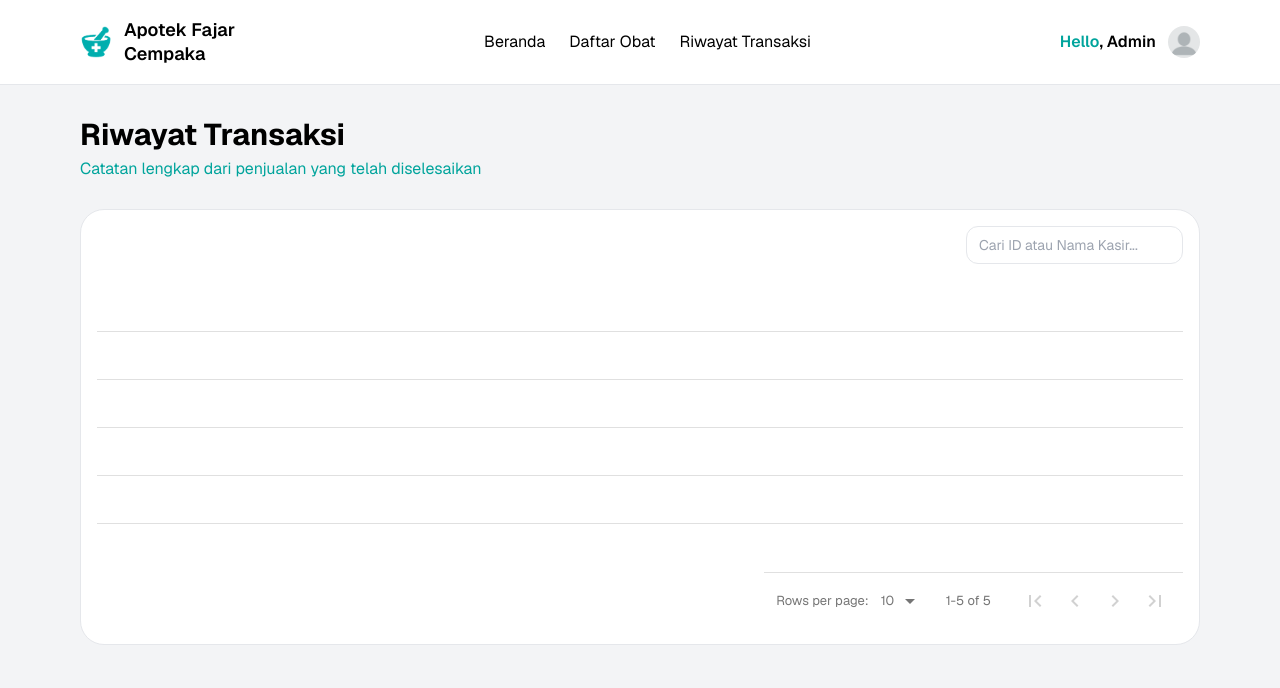
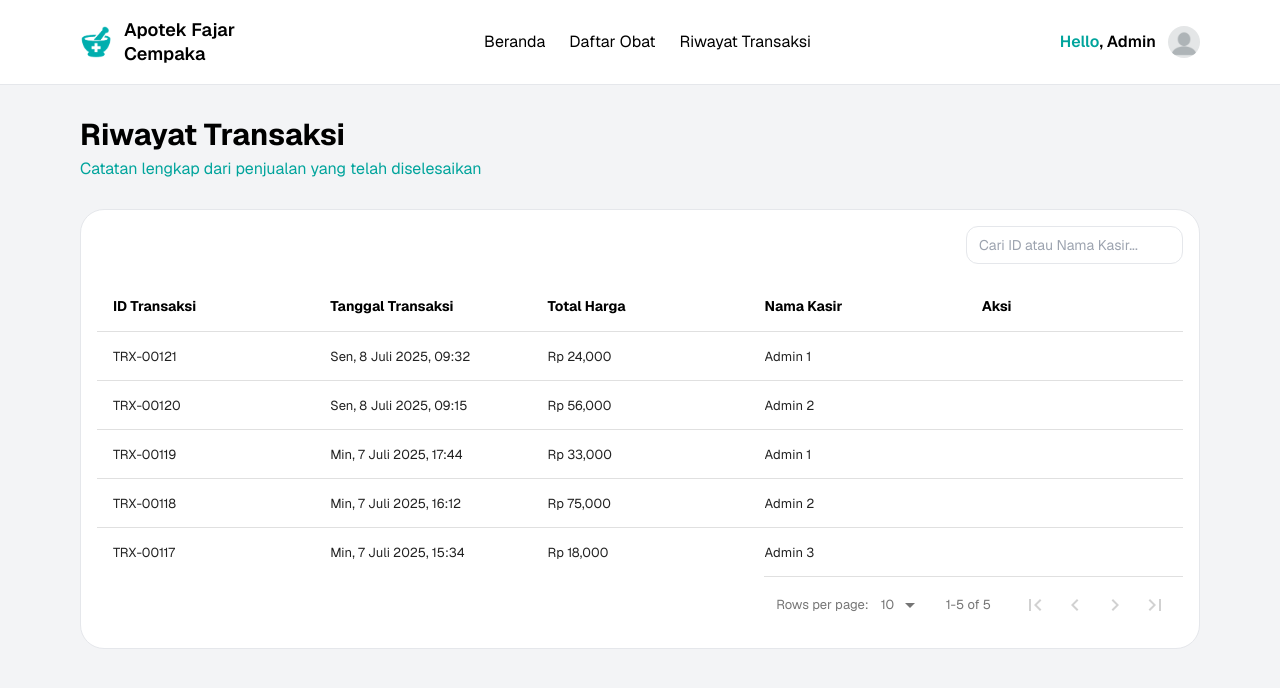
Before and after one commit to FaishalHilmi/antibiotic-sales-forecast, a Next.js app: page /pos/history in a window 1280 px wide. Shown: the top 688 px of the page. Built offline with nearby package versions, Linux system fonts and the light colour scheme.

Commit message:
chore: deleted data transaction

```diff
--- a/app/pos/history/page.tsx
+++ b/app/pos/history/page.tsx
@@ -3,7 +3,7 @@
 import React, { useState } from "react";
 import dynamic from "next/dynamic";
 import { transactions } from "@/data/transaction";
-import { transactionColumns } from "@/column/pos/transactionColumn";
+import { transactionColumn } from "@/column/pos/transactionColumn";
 
 // Import DataTable secara dinamis (SSR disabled)
 const DataTable = dynamic(() => import("react-data-table-component"), {
@@ -12,30 +12,6 @@ const DataTable = dynamic(() => import("react-data-table-component"), {
 
 export default function History() {
   const [search, setSearch] = useState("");
-
-  // const data = [
-  //   {
-  //     id: 1,
-  //     transactionId: "AB13132",
-  //     transactionDate: "Sabtu, 19 Maret 2025",
-  //     totalPrice: 50000,
-  //     cashierName: "Admin 1",
-  //   },
-  //   {
-  //     id: 2,
-  //     transactionId: "AB13133",
-  //     transactionDate: "Minggu, 20 Maret 2025",
-  //     totalPrice: 80000,
-  //     cashierName: "Admin 2",
-  //   },
-  //   {
-  //     id: 3,
-  //     transactionId: "AB13134",
-  //     transactionDate: "Senin, 21 Maret 2025",
-  //     totalPrice: 120000,
-  //     cashierName: "Admin 1",
-  //   },
-  // ];
 
   const customStyles = {
     headCells: {
@@ -70,7 +46,7 @@ export default function History() {
             onChange={(e) => setSearch(e.target.value)}
           />
           <DataTable
-            columns={transactionColumns}
+            columns={transactionColumn}
             data={filteredData}
             pagination
             highlightOnHover
```
